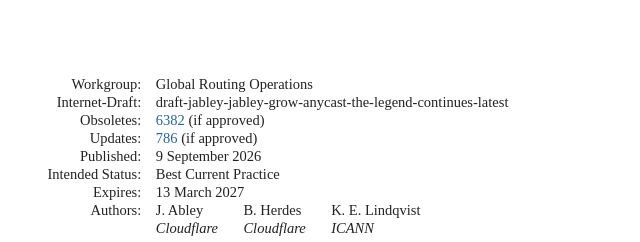
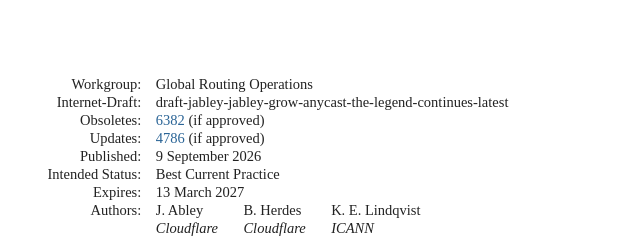
Before and after one commit to ableyjoe/draft-jabley-grow-anycast-the-legend-continues, a plain HTML site: page draft-jabley-jabley-grow-anycast-the-legend-continues.html in a window 1280 px wide. Shown: the top 242 px of the page, 92-732 px from the left. Drawn offline with Linux system fonts and the light colour scheme; a web font is replaced by a local one.

Commit message:
Script updating gh-pages from 9a966db. [ci skip]

```diff
--- a/draft-jabley-jabley-grow-anycast-the-legend-continues.html
+++ b/draft-jabley-jabley-grow-anycast-the-legend-continues.html
@@ -1064,7 +1064,7 @@ svg {
 <a href="https://www.rfc-editor.org/rfc/rfc6382" class="eref">6382</a> (if approved)</dd>
 <dt class="label-updates">Updates:</dt>
 <dd class="updates">
-<a href="https://www.rfc-editor.org/rfc/rfc786" class="eref">786</a> (if approved)</dd>
+<a href="https://www.rfc-editor.org/rfc/rfc4786" class="eref">4786</a> (if approved)</dd>
 <dt class="label-published">Published:</dt>
 <dd class="published">
 <time datetime="2026-09-09" class="published">9 September 2026</time>
```
Also changed, not shown: draft-jabley-jabley-grow-anycast-the-legend-continues.txt.
